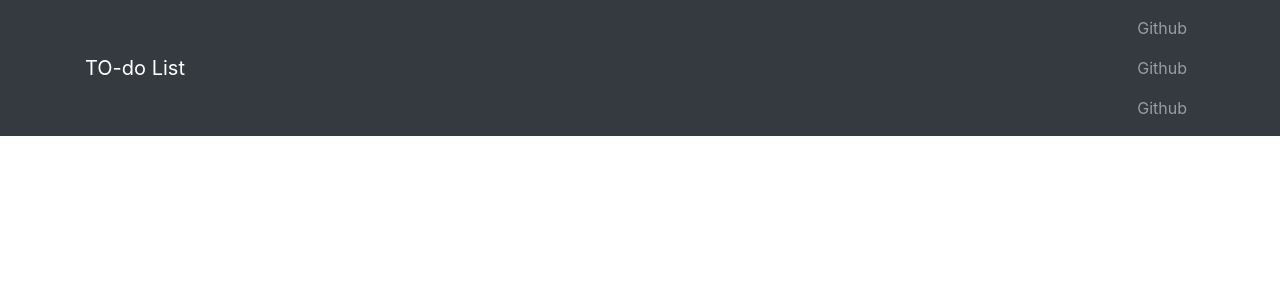
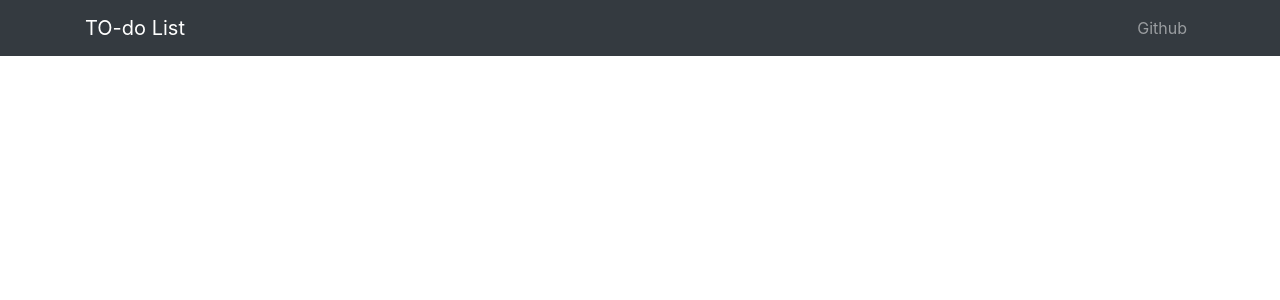
Before and after one commit to GaneshSrambikal/To_do-list, a React (Create React App) app in the folder client/: page / in a window 1280 px wide. Shown: the top 300 px of the page. Built offline with nearby package versions, Linux system fonts and the light colour scheme; the HTML template or start-up script is replaced by a standard one.

Commit message:
clean save OK

```diff
--- a/client/src/components/AppNavbar.js
+++ b/client/src/components/AppNavbar.js
@@ -36,8 +36,6 @@ class AppNavbar extends Component {
                             <Nav className="ml-auto " navbar>
                                 <NavItem>
                                     <NavLink href="https://github.com/GaneshSrambikal">Github</NavLink>
-                                    <NavLink href="https://github.com/GaneshSrambikal">Github</NavLink>
-                                    <NavLink href="https://github.com/GaneshSrambikal">Github</NavLink>
                                 </NavItem>
                             </Nav>
                         </Collapse>
```
